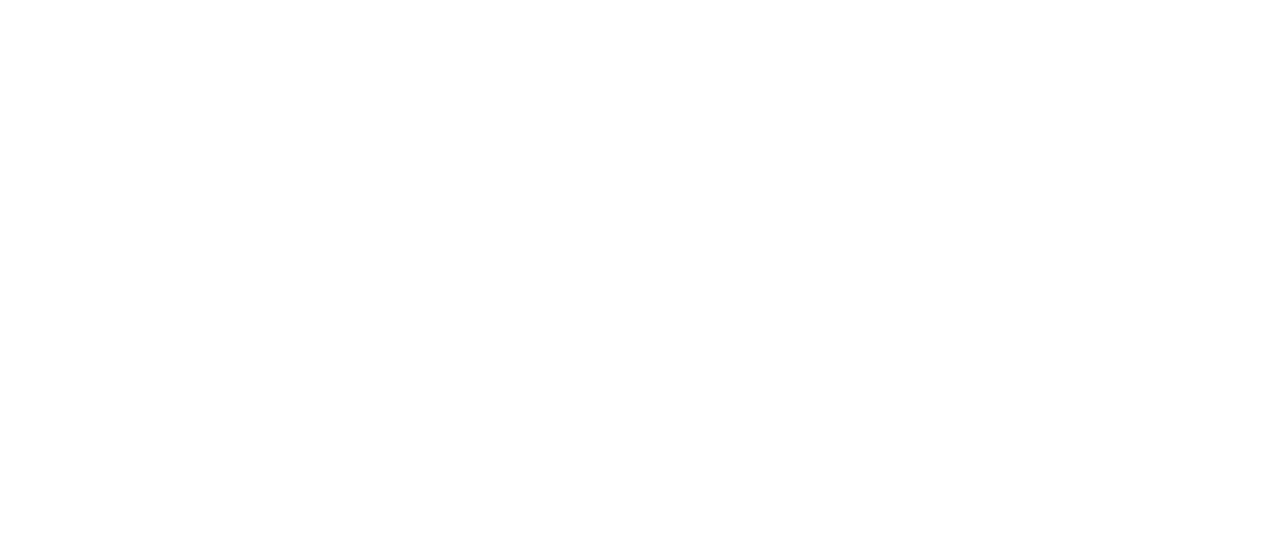
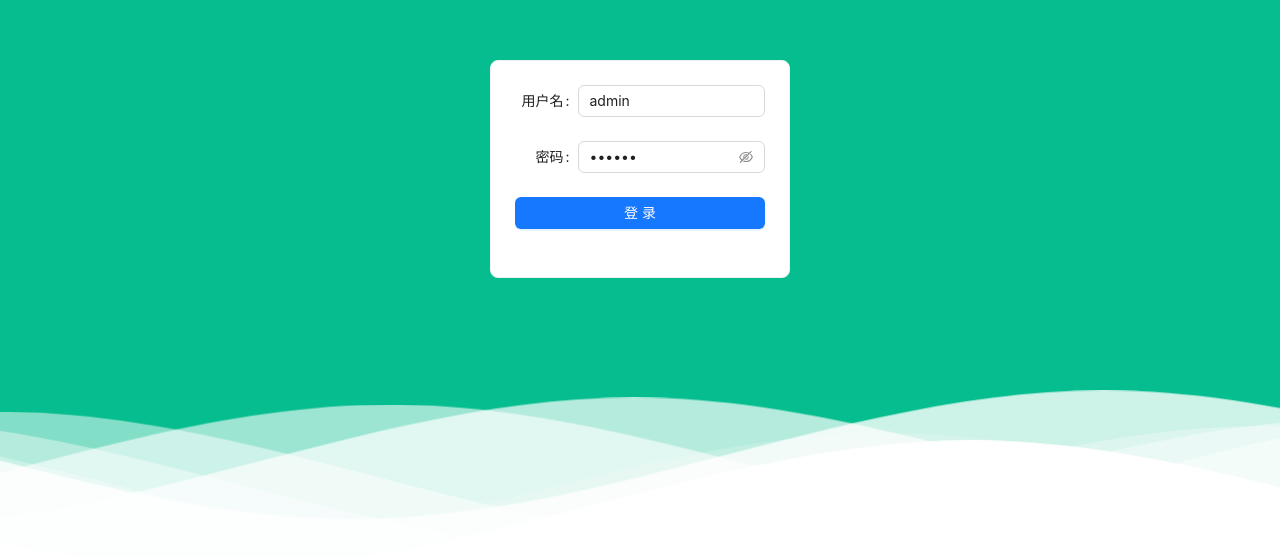
Before and after one commit to LukakaBot/full-stack-fastapi-web, a React (Vite) app in the folder frontend/: page /login in a window 1280 px wide. Before the commit this address had no page. Shown: the part 231-788 px from the top of the page. Built offline with nearby package versions, Linux system fonts and the light colour scheme.

Commit message:
feat(pages): 添加登录页

```diff
--- a/frontend/src/App.tsx
+++ b/frontend/src/App.tsx
@@ -2,6 +2,7 @@
 import { Routes, Route } from 'react-router';
 import './App.css';
 
+const LoginPage = lazy(() => import('./pages/login/index'));
 const AppLayout = lazy(() => import('@/layout/AppLayout'));
 const HomePage = lazy(() => import('./pages/home/index'));
 
@@ -9,6 +10,7 @@
 	return (
 		<Suspense>
 			<Routes>
+				<Route path='/login' element={<LoginPage />} />
 				<Route element={<AppLayout />}>
 					<Route path='/' element={<HomePage />} />
 				</Route>
--- a/frontend/src/index.css
+++ b/frontend/src/index.css
@@ -37,7 +37,7 @@
 	line-height: 1.1;
 }
 
-button {
+/* button {
 	border-radius: 8px;
 	border: 1px solid transparent;
 	padding: 0.6em 1.2em;
@@ -47,14 +47,14 @@
 	background-color: #1a1a1a;
 	cursor: pointer;
 	transition: border-color 0.25s;
-}
-button:hover {
+} */
+/* button:hover {
 	border-color: #646cff;
 }
 button:focus,
 button:focus-visible {
 	outline: 4px auto -webkit-focus-ring-color;
-}
+} */
 
 @media (prefers-color-scheme: light) {
 	:root {
--- /dev/null
+++ b/frontend/src/pages/login/components/LoginBox/index.tsx
@@ -0,0 +1,43 @@
+import { Card, Form, Input, Button } from 'antd';
+
+interface LoginParams {
+	username: string;
+	password: string;
+}
+
+function LoginBox() {
+	const [formData] = useState<LoginParams>({
+		username: 'admin',
+		password: '123456',
+	});
+
+	function handleFinish(value: LoginParams) {
+		console.log(value);
+	}
+
+	return (
+		<div className='flex justify-center absolute left-1/2 top-1/2 -translate-x-1/2 -translate-y-1/2'>
+			<Card style={{ width: 300 }}>
+				<Form
+					labelCol={{ span: 6 }}
+					initialValues={formData}
+					onFinish={handleFinish}
+				>
+					<Form.Item label='用户名' name='username'>
+						<Input />
+					</Form.Item>
+					<Form.Item label='密码' name='password'>
+						<Input.Password />
+					</Form.Item>
+					<Form.Item>
+						<Button block type='primary' htmlType='submit'>
+							登录
+						</Button>
+					</Form.Item>
+				</Form>
+			</Card>
+		</div>
+	);
+}
+
+export default LoginBox;
--- /dev/null
+++ b/frontend/src/pages/login/components/WaveSvg/index.css
@@ -0,0 +1,75 @@
+.svg {
+	position: fixed;
+	top: 0;
+	left: 0;
+	width: 100%;
+	height: 100vh;
+	background: #05bd8e;
+}
+
+.waves {
+	position: absolute;
+	left: 0;
+	bottom: 0;
+	width: 100%;
+	height: 15vh;
+	margin-bottom: -7px; /* Fix for safari gap */
+	min-height: 200px;
+	max-height: 300px;
+}
+.content {
+	position: relative;
+	height: 20vh;
+	text-align: center;
+	background-color: white;
+}
+/* Animation */
+.parallax > use {
+	animation: move-forever 25s cubic-bezier(0.55, 0.5, 0.45, 0.5) infinite;
+}
+.parallax > use:nth-child(1) {
+	animation-delay: -2s;
+	animation-duration: 7s;
+}
+.parallax > use:nth-child(2) {
+	animation-delay: -3s;
+	animation-duration: 10s;
+}
+.parallax > use:nth-child(3) {
+	animation-delay: -4s;
+	animation-duration: 13s;
+}
+.parallax > use:nth-child(4) {
+	animation-delay: -5s;
+	animation-duration: 20s;
+}
+.parallax > use:nth-child(5) {
+	animation-delay: -6s;
+	animation-duration: 25s;
+}
+.parallax > use:nth-child(6) {
+	animation-delay: -7s;
+	animation-duration: 30s;
+}
+.parallax > use:nth-child(7) {
+	animation-delay: -8s;
+	animation-duration: 3s;
+}
+@keyframes move-forever {
+	0% {
+		transform: translate3d(-90px, 0, 0);
+	}
+	100% {
+		transform: translate3d(85px, 0, 0);
+	}
+}
+/*Shrinking for mobile*/
+@media (max-width: 768px) {
+	.waves {
+		height: 40px;
+		min-height: 40px;
+	}
+	.content {
+		height: 30vh;
+	}
+}
--- /dev/null
+++ b/frontend/src/pages/login/components/WaveSvg/index.tsx
@@ -0,0 +1,68 @@
+import './index.css';
+
+function WaveSvg() {
+	return (
+		<div className='svg'>
+			<svg
+				className='waves'
+				viewBox='0 24 150 28'
+				preserveAspectRatio='none'
+				shapeRendering='auto'
+			>
+				<defs>
+					<path
+						id='gentle-wave'
+						d='M-160 44c30 0 58-18 88-18s 58 18 88 18 58-18 88-18 58 18 88 18 v44h-352z'
+					/>
+				</defs>
+				<g className='parallax'>
+					<use
+						xlinkHref='#gentle-wave'
+						x='48'
+						y='0'
+						fill='rgba(255,255,255,0.8'
+					/>
+					<use
+						xlinkHref='#gentle-wave'
+						x='48'
+						y='1'
+						fill='rgba(255,255,255,0.7'
+					/>
+					<use
+						xlinkHref='#gentle-wave'
+						x='48'
+						y='2'
+						fill='rgba(255,255,255,0.6)'
+					/>
+					<use
+						xlinkHref='#gentle-wave'
+						x='48'
+						y='3'
+						fill='rgba(255,255,255,0.5)'
+					/>
+					<use
+						xlinkHref='#gentle-wave'
+						x='48'
+						y='4'
+						fill='rgba(255,255,255,0.4)'
+					/>
+					<use
+						xlinkHref='#gentle-wave'
+						x='48'
+						y='5'
+						fill='rgba(255,255,255,0.3)'
+					/>
+					<use
+						xlinkHref='#gentle-wave'
+						x='48'
+						y='6'
+						fill='rgba(255,255,255,0.2)'
+					/>
+					<use xlinkHref='#gentle-wave' x='48' y='7' fill='#fff' />
+				</g>
+			</svg>
+		</div>
+	);
+}
+
+export default WaveSvg;
--- /dev/null
+++ b/frontend/src/pages/login/index.tsx
@@ -0,0 +1,13 @@
+import WaveSvg from './components/WaveSvg';
+import LoginBox from './components/LoginBox';
+
+function LoginPage() {
+	return (
+		<div className='h-screen'>
+			<WaveSvg />
+			<LoginBox />
+		</div>
+	);
+}
+
+export default LoginPage;
```
